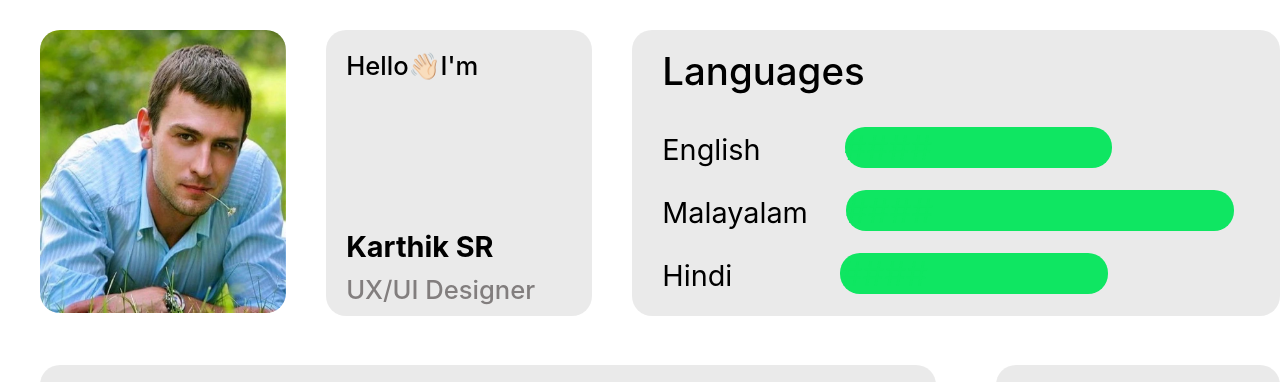
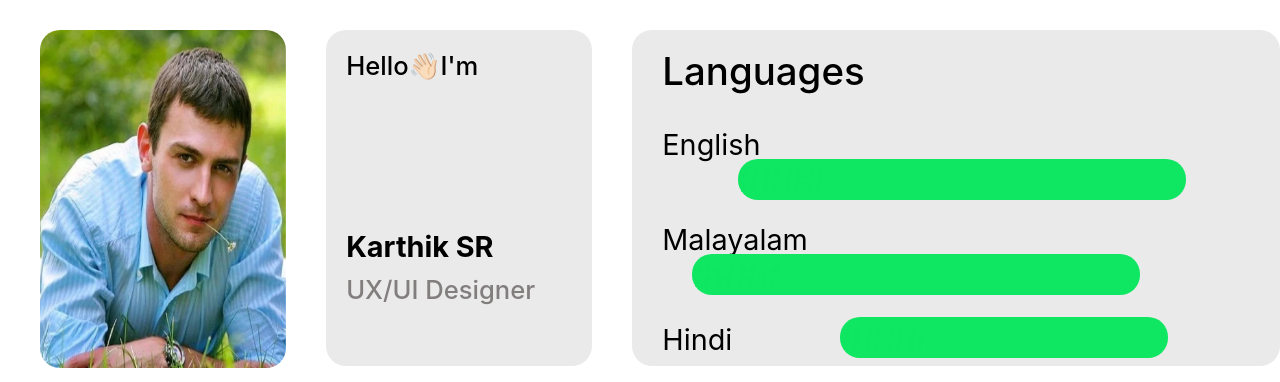
Before and after one commit to AnastasiaGolovchenko/site-cv, a plain HTML site: page index.html in a window 1280 px wide. Shown: the top 382 px of the page. Drawn offline with nearby package versions, Linux system fonts and the light colour scheme.

Commit message:
Update index.html

```diff
--- a/index.html
+++ b/index.html
@@ -22,9 +22,9 @@
         <div id="languages">
           <h2 style="margin: 0 ; padding: 10px;padding-left: 20px; margin-bottom: 10px;">Languages</h2>
           <div style="margin-top: 0; margin-bottom: 5px;">
-            <p>English <span style="margin-left: 76px; padding-right: 30%;">####</span></p>
-            <p style="padding-top: 8px;">Malayalam <span style="margin-left: 30px;padding-right: 50%; margin-top: 4px;">####</span></p>
-            <p style="padding-top: 8px;">Hindi <span style="margin-left: 100px; padding-right: 30%;">####</span></p>
+            <p>English <span style="margin-left: 76px; padding-right: 60%;">####</span></p>
+            <p style="padding-top: 8px;">Malayalam <span style="margin-left: 30px;padding-right: 60%; margin-top: 4px;">####</span></p>
+            <p style="padding-top: 8px; padding-bottom: 10px;">Hindi <span style="margin-left: 100px; padding-right: 40%;">####</span></p>
           </div>
 
         </div>
```
